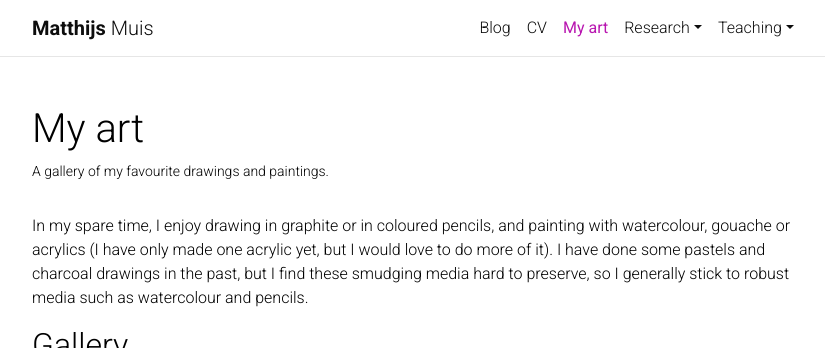
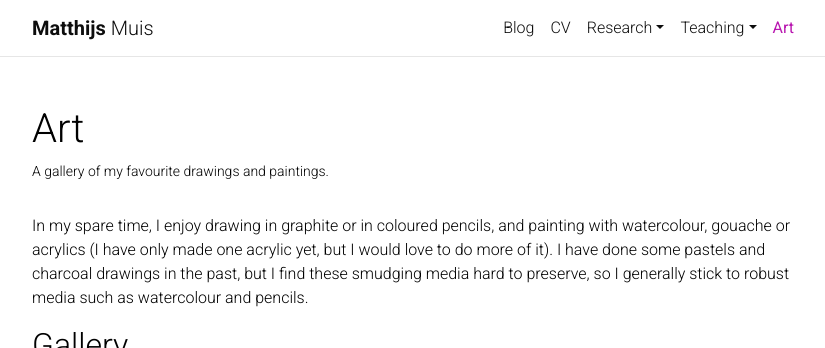
Before and after one commit to MatthijsMu/old-site, a Jekyll site: the page built from _pages/art.md, in a window 1280 px wide, cut to the strip 0-348 px from the top of the page. Shown: the whole strip, without its empty margins (223-1048 px from the left). Built offline with Jekyll 4.4.1, drawn with Linux system fonts in a browser that asks for light colours; comment, search, counter and statistics services are not loaded; a style sheet for code colours, icons or effects is not loaded.

Commit message:
fix image

```diff
--- a/_pages/art.md
+++ b/_pages/art.md
@@ -1,10 +1,10 @@
 ---
 layout: page
 permalink: /art/
-title: My art
+title: Art
 description: A gallery of my favourite drawings and paintings.
 nav: true
-nav_order: 6
+nav_order: 7
 ---
 
 In my spare time, I enjoy drawing in graphite or in coloured pencils, and painting with watercolour, gouache or acrylics (I have only made one acrylic yet, but I would love to do more of it). I have done some pastels and charcoal drawings in the past, but I find these smudging media hard to preserve, so I generally stick to robust media such as watercolour and pencils.
@@ -13,7 +13,7 @@ In my spare time, I enjoy drawing in graphite or in coloured pencils, and painti
 
 <div class="row">
     <div class="col-sm mt-3 mt-md-0">
-        {% include figure.html path="https://drive.google.com/file/d/1mCCePgN0jgL9trEYVPejzgv_ifDkd0Z6/view?usp=drive_link" title="Succulent, Pen and Ink" class="img-fluid rounded z-depth-1" %}
+        {% include figure.html path="https://drive.google.com/uc?export=view&id=1mCCePgN0jgL9trEYVPejzgv_ifDkd0Z6" title="Succulent, Pen and Ink" class="img-fluid rounded z-depth-1" %}
     </div>
 </div>
 <div class="caption">
```
